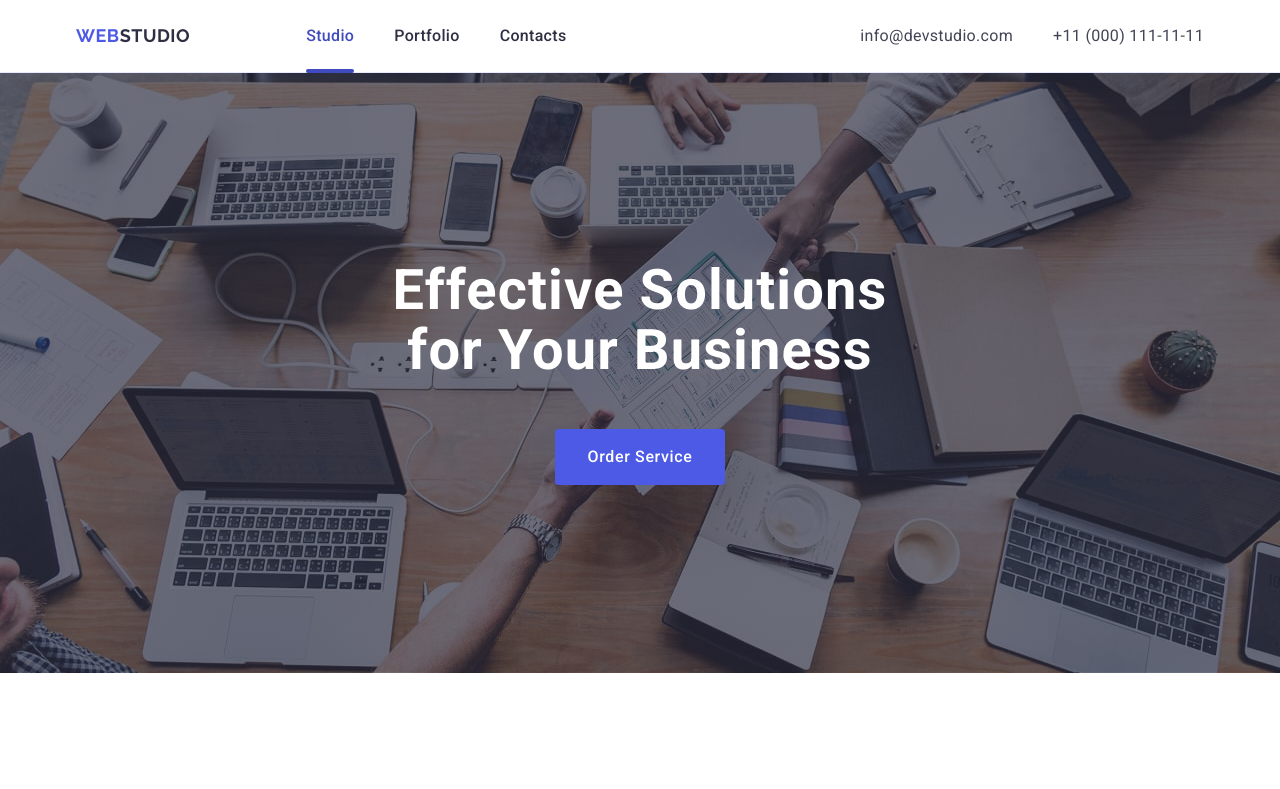
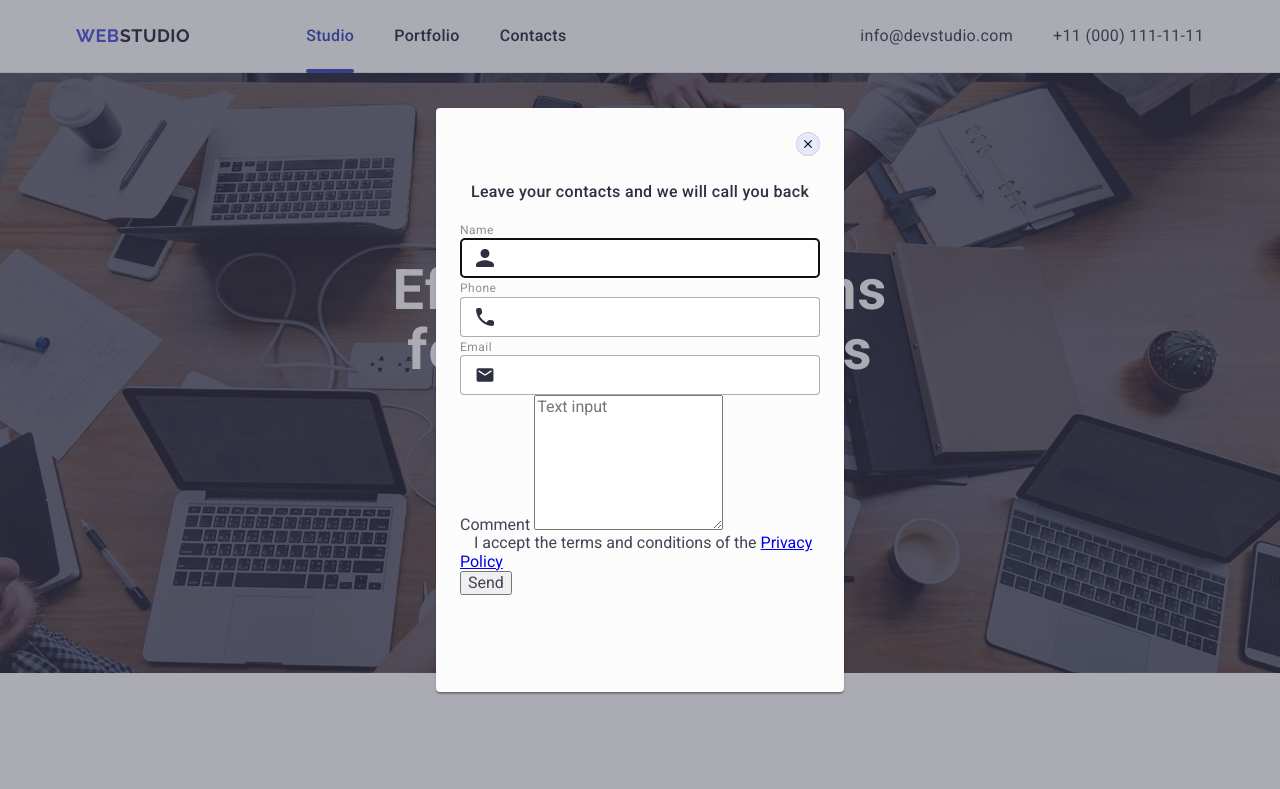
Before and after one commit to ihor-vasylenko/goit-markup-hw-05, a plain HTML site: page index.html in a window 1280 px wide. Shown: the top 789 px of the page. Drawn offline with nearby package versions, Linux system fonts and the light colour scheme.

Commit message:
aaaaaaaaaaaaaaaaaaaaaaaa

```diff
--- a/css/style.css
+++ b/css/style.css
@@ -650,81 +650,103 @@ footer {
 }
 
 .modal {
-  background: #fcfcfc;
-  box-shadow: 0 1px 1px 0 rgba(0, 0, 0, 0.14), 0 1px 3px 0 rgba(0, 0, 0, 0.12),
-    0 2px 1px 0 rgba(0, 0, 0, 0.2);
-
+  position: absolute;
+  top: 50%;
+  left: 50%;
+  transform: translate(-50%, -50%);
+  width: 408px;
+  min-height: 584px;
+  background-color: #fcfcfc;
+  box-shadow: 0px 1px 1px 0px rgba(0, 0, 0, 0.14),
+    0px 1px 3px 0px rgba(0, 0, 0, 0.12), 0px 2px 1px 0px rgba(0, 0, 0, 0.2);
   border-radius: 4px;
-  max-width: 408px;
-  max-height: 80%;
-  overflow-y: auto;
-
-  padding: 24px;
-
-  display: flex;
-  flex-direction: column;
-}
-
-.button-markno-flexend {
-  display: flex;
-  justify-content: flex-end;
-  margin-bottom: 24px;
+  transition: transform 250ms cubic-bezier(0.4, 0, 0.2, 1);
+  padding: 72px 24px 24px 24px;
 }
 
 .button-close-modal {
+  position: absolute;
   cursor: pointer;
+  top: 24px;
+  right: 24px;
   width: 24px;
   height: 24px;
 
   border-radius: 50%;
-  fill: #e7e9fc;
-  stroke-width: 1px;
-  stroke: rgba(0, 0, 0, 0.1);
-  border-style: solid;
+  background-color: #e7e9fc;
+  border: 1px solid rgba(0, 0, 0, 0.1);
 
   display: flex;
   justify-content: center;
   align-items: center;
+
+  transition: background-color 250ms cubic-bezier(0.4, 0, 0.2, 1),
+    border 250ms cubic-bezier(0.4, 0, 0.2, 1);
+}
+
+.button-close-modal:hover,
+.button-close-modal:focus {
+  background-color: #404bbf;
+  border: none;
+  fill: #fff;
 }
 
 .icon-markno {
-  fill: #2e2f42;
+  transition: fill 250ms cubic-bezier(0.4, 0, 0.2, 1);
 }
 
 .title-modal {
-  display: flex;
-  justify-content: center;
-  align-items: center;
-
   font-weight: 500;
   font-size: 16px;
-  line-height: 150%;
+  line-height: 24px;
   letter-spacing: 0.02em;
   text-align: center;
+  margin-bottom: 16px;
   color: #2e2f42;
-  margin-bottom: 16px;
+}
+
+.main-form {
+  display: flex;
+  flex-direction: column;
+  align-items: flex-start;
 }
 
 .form-label-modal {
+  font-weight: 400;
+  font-size: 12px;
+  line-height: 117%;
+  letter-spacing: 0.04em;
+  color: #8e8f99;
   margin-bottom: 4px;
 }
 
-.field-modal {
+.input-wrap {
   position: relative;
-}
-
-.field-icon-modal {
-  position: absolute;
-  top: 14px;
-  bottom: 14px;
-  left: 19px;
 }
 
 .input-textarea {
   border: 1px solid rgba(46, 47, 66, 0.4);
   border-radius: 4px;
+
   width: 360px;
   height: 40px;
+  padding-left: 38px;
+}
+
+.input-textarea:focus {
+  border-color: #4d5ae5;
+}
+
+.main-form .input-icon {
+  position: absolute;
+  top: 50%;
+  left: 16px;
+  transform: translateY(-50%);
+  fill: #2e2f42;
+}
+
+.input-icon {
+  transition: fill 250ms cubic-bezier(0.4, 0, 0.2, 1);
 }
 
 /* #endregion modal-window */
--- a/index.html
+++ b/index.html
@@ -482,52 +482,80 @@
         </div>
       </div>
     </footer>
-    <div class="modal-overlay">
+    <div class="modal-overlay is_used">
       <div class="modal">
-        <div class="button-markno-flexend">
-          <button class="button-close-modal">
+        <button class="button-close-modal" type="button">
           <svg class="icon-markno" width="8" height="8">
             <use href="./images/icons.svg#icon-markno"></use>
           </svg>
         </button>
-        </div>
         <p class="title-modal">Leave your contacts and we will call you back</p>
-        <form>
+        <form class="main-form">
+          <div class="main-form-label-modal">
             <label class="form-label-modal">Name</label>
-          <div class="field-modal">
-            <div class="field-icon-modal">
-              <svg class="" width="18" height="24">
+            <div class="input-wrap">
+              <input
+                class="input-textarea"
+                type="text"
+                name="user-name"
+                autofocus
+              />
+              <svg class="input-icon" width="18" height="24">
                 <use href="./images/icons.svg#icon-people"></use>
               </svg>
             </div>
-            <input class="input-textarea" type="text" />
           </div>
+
+          <div class="main-form-label-modal">
             <label class="form-label-modal">Phone</label>
-          <div class="field-modal">
-            <div class="field-icon-modal">
-              <svg class="" width="18" height="24">
+            <div class="input-wrap">
+              <input class="input-textarea" type="tel" name="user-name" />
+              <svg class="input-icon" width="18" height="24">
                 <use href="./images/icons.svg#icon-phone"></use>
               </svg>
             </div>
-            <input class="input-textarea" type="tel" />
           </div>
+
+          <div class="main-form-label-modal">
             <label class="form-label-modal">Email</label>
-          <div class="field-modal">
-            <div class="field-icon-modal">
-              <svg class="" width="18" height="24">
-                <use href="./images/icons.svg#icon-email"></use>
+            <div class="input-wrap">
+              <input class="input-textarea" type="email" name="user-name" />
+              <svg class="input-icon" width="18" height="24">
+                <use href="./images/icons.svg#icon-email "></use>
               </svg>
             </div>
-            <input class="input-textarea" type="email" />
           </div>
-          <label>Comment</label>
-          <textarea name="" id="" rows="5"></textarea>
-          <label>
+
+          <div class="comment-area">
+            <label class="main-form-label">Comment</label>
+            <textarea
+              class="user-comment"
+              name="user-comment"
+              rows="7"
+              placeholder="Text input"
+            ></textarea>
+          </div>
+
+          <div class="checkbox-cont">
+            <input
+              class="checkbox visually-hidden"
+              type="checkbox"
+              name="user-privacy"
+              value="true"
+              id="user-privacy"
+            />
+            <label class="checkbox-label" for="user-privacy">
+              <span class="accept-span">
+                <svg class="checkbox-icon" width="10" height="8">
+                  <use href="./images/icons.svg#icon-check"></use>
+                </svg>
+              </span>
               I accept the terms and conditions of the
-            <a href="#">Privacy Policy</a>
+              <a href="/" class="accept-link">Privacy Policy</a>
             </label>
+          </div>
+          <button class="form btn" type="submit">Send</button>
         </form>
-        <button type="submit">Send</button>
       </div>
     </div>
   </body>
```
Lines whose indentation alone changed are shown as unchanged.
